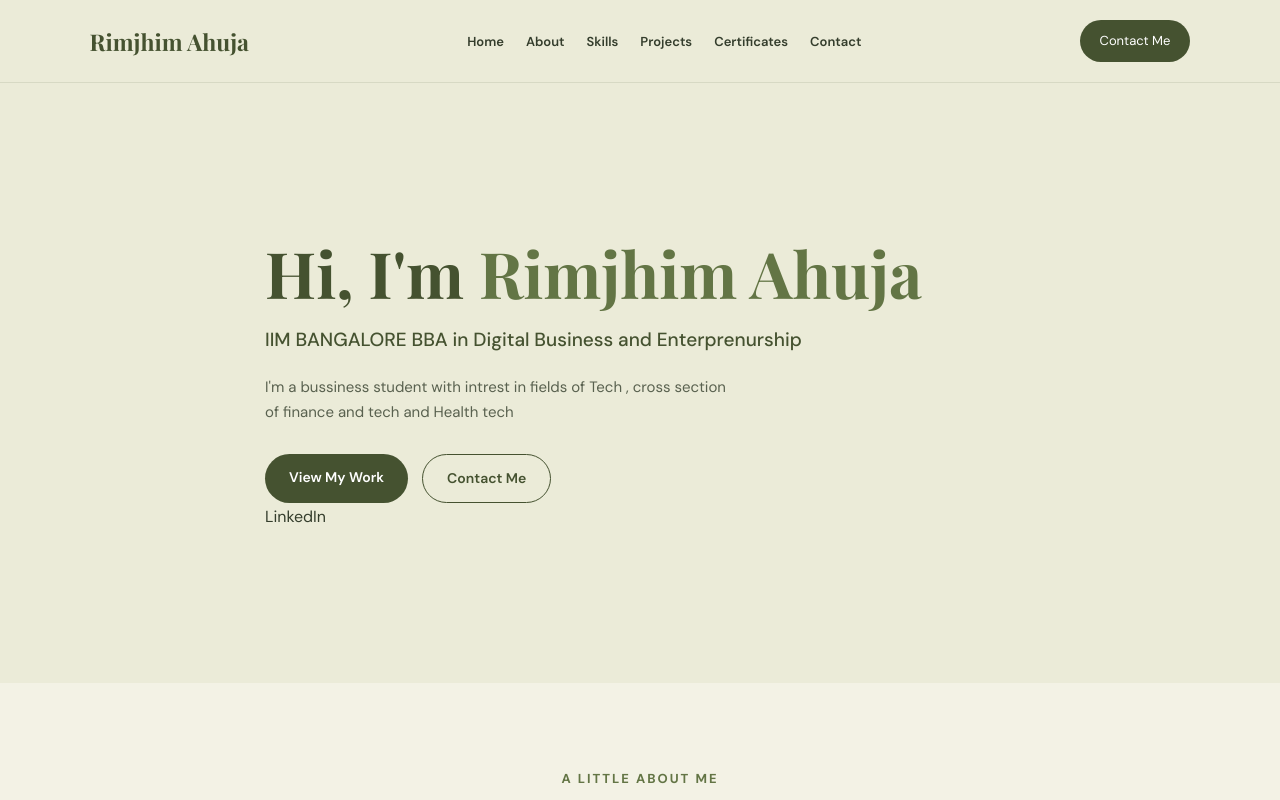
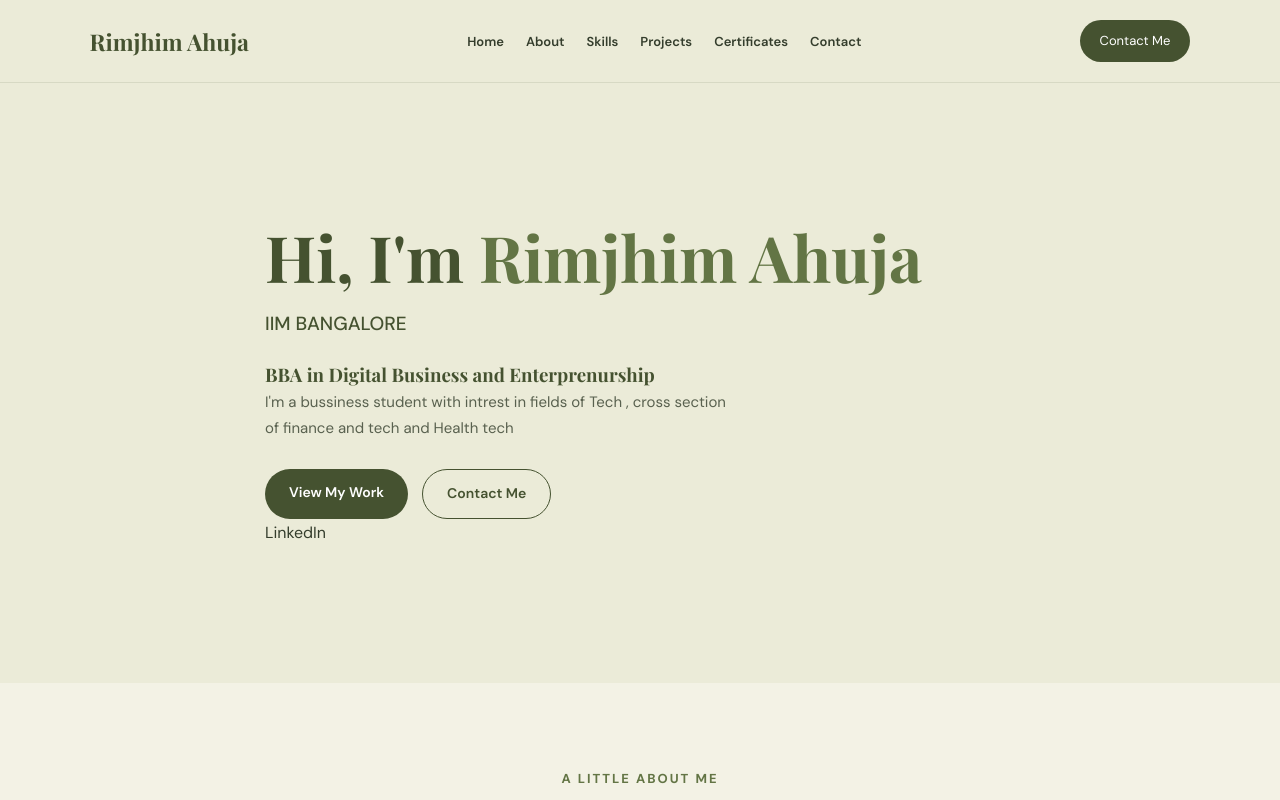
Before and after one commit to Rimjhimahuja/rimjhimahuja.github.io, a plain HTML site: page index.html in a window 1280 px wide. Shown: the top 800 px of the page. Drawn offline with nearby package versions, Linux system fonts and the light colour scheme.

Commit message:
Update index.html

```diff
--- a/index.html
+++ b/index.html
@@ -48,8 +48,9 @@
           Hi, I'm <span>Rimjhim Ahuja</span>
         </h1>
 
-        <h2>IIM BANGALORE
-        BBA in Digital Business and Enterprenurship</h2>
+        <h2>IIM BANGALORE </h2>
+
+<h3> BBA in Digital Business and Enterprenurship</h3>
 
         <p class="hero-description">
           I'm a bussiness student with intrest in fields of Tech , cross section of finance and tech and Health tech
```
